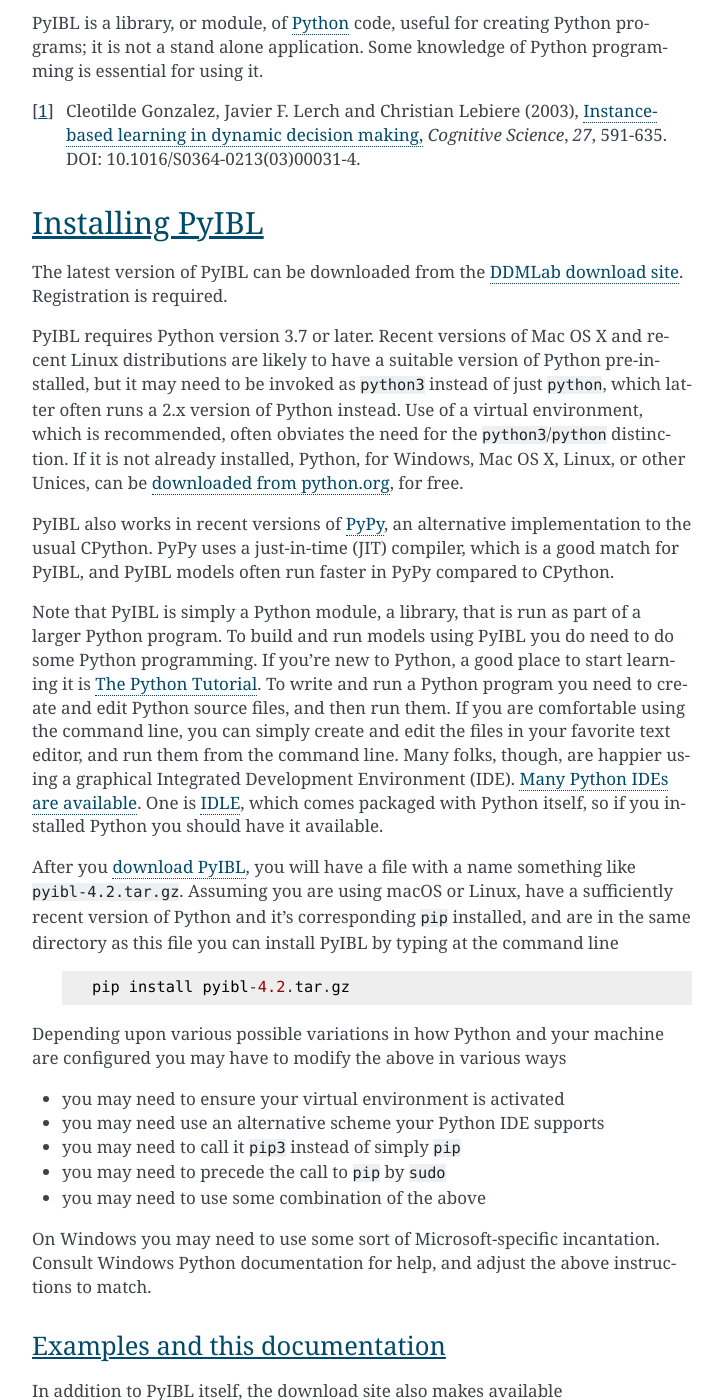
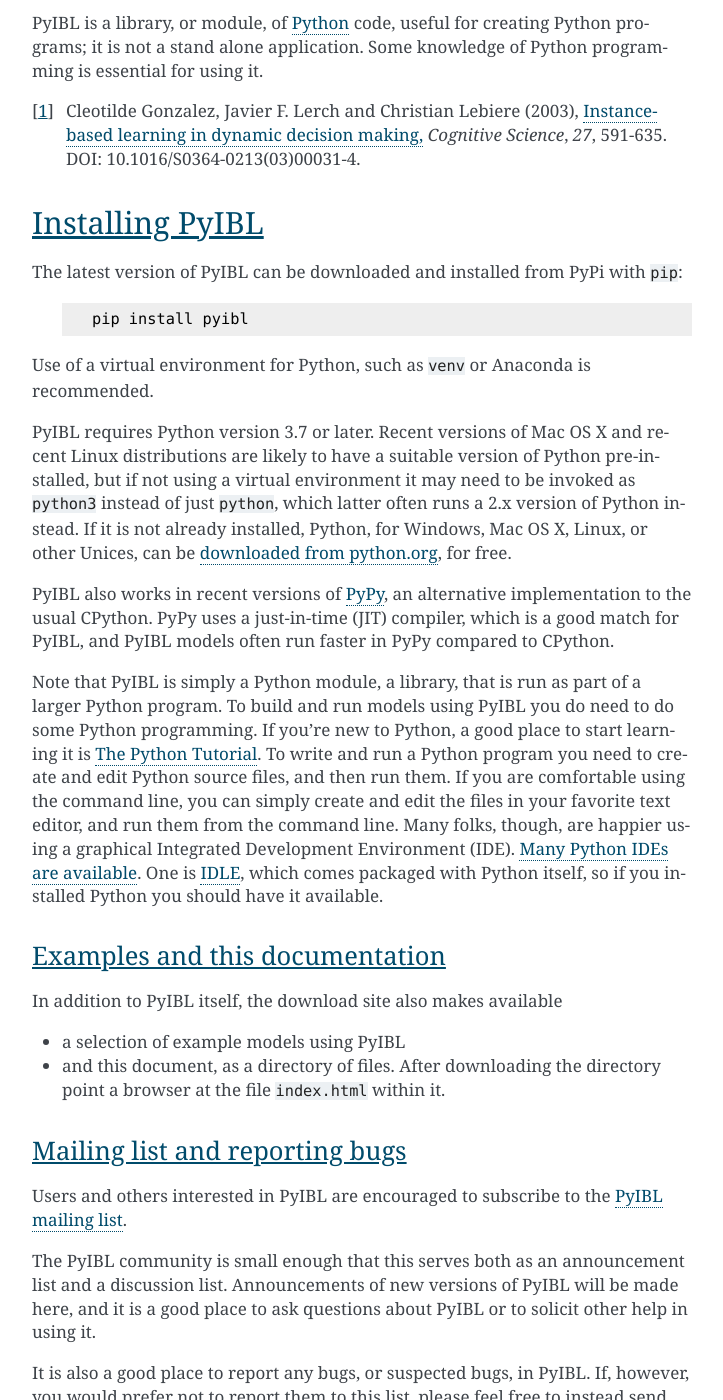
Before and after one commit to DDM-Lab/pyibl, a Sphinx documentation site: the page built from doc/index.rst, in a window 1280 px wide and 1400 px high, scrolled down 1200 px. Shown: the whole window, without its empty margins (388-1111 px from the left). Built offline with Sphinx 7.4.7, drawn with Linux system fonts in a browser that asks for light colours; formulas are drawn with MathJax 3; the version number could not be read and is left out; some of the changed text lies outside the part shown.

Commit message:
update doc for new installation scheme

```diff
--- a/doc/conf.py
+++ b/doc/conf.py
@@ -59,4 +59,4 @@
 # so a file named "default.css" will overwrite the builtin "default.css".
 html_static_path = ['_static']
 
-copyright = "2014-2020 Carnegie Mellon University"
+copyright = "2014-2022 Carnegie Mellon University"
--- a/doc/index.rst
+++ b/doc/index.rst
@@ -36,14 +36,16 @@
 Installing PyIBL
 ================
 
-The latest version of PyIBL can be downloaded from the
-`DDMLab download site <http://download.ddmlab.com/cgi-bin/download?package=pyibl>`_.
-Registration is required.
+The latest version of PyIBL can be downloaded and installed from PyPi with ``pip``:
+
+  .. parsed-literal:: pip install pyibl
+
+Use of a virtual environment for Python, such as ``venv`` or Anaconda is recommended.
 
 PyIBL requires Python version 3.7 or later. Recent versions of Mac OS X and recent Linux distributions
-are likely to have a suitable version of Python pre-installed, but it may need to be invoked as ``python3``
-instead of just ``python``, which latter often runs a 2.x version of Python instead. Use of a virtual environment,
-which is recommended, often obviates the need for the ``python3``/``python`` distinction.
+are likely to have a suitable version of Python pre-installed, but if not using a virtual environment
+it may need to be invoked as ``python3``
+instead of just ``python``, which latter often runs a 2.x version of Python instead.
 If it is not already installed, Python, for Windows, Mac OS X, Linux, or other Unices, can be
 `downloaded from python.org <http://www.python.org/download/>`_, for free.
 
@@ -66,30 +68,6 @@
 which comes packaged with Python itself, so if you installed Python
 you should have it available.
 
-After you `download PyIBL <http://download.ddmlab.com/cgi-bin/download?package=pyibl>`_,  you will
-have a file with a name something like ``pyibl-4.2.tar.gz``. Assuming you are
-using macOS or Linux, have a sufficiently recent version of Python and
-it's corresponding ``pip`` installed, and are in the same directory as
-this file you can install PyIBL by typing at the command line
-
-  .. parsed-literal:: pip install pyibl-4.2.tar.gz
-
-Depending upon various possible variations in how Python and your machine are configured
-you may have to modify the above in various ways
-
-* you may need to ensure your virtual environment is activated
-
-* you may need use an alternative scheme your Python IDE supports
-
-* you may need to call it ``pip3`` instead of simply ``pip``
-
-* you may need to precede the call to ``pip`` by ``sudo``
-
-* you may need to use some combination of the above
-
-On Windows you may need to use some sort of Microsoft-specific incantation.
-Consult Windows Python documentation for help, and adjust the above instructions to match.
-
 Examples and this documentation
 -------------------------------
 
@@ -788,13 +766,6 @@
 iterations.
 
 
-Further Examples
-----------------
-
-More complex examples, many derived from real research projects, can
-be downloaded from the same site as PyIBL itself.
-
-
 Reference
 =========
 
@@ -970,6 +943,12 @@
 Changes to PyIBL
 ================
 
+Changes between versions 4.2 and  4.2.0.1
+-----------------------------------------
+
+* PyIBL is now distributed via PyPi and need no longer be downloaded from the DDMLab website.
+
+
 Changes between versions 4.1 and  4.2
 -------------------------------------
 
```
Also changed, not shown: other parts of doc/index.rst (+6 -4 lines), README.md (+6 -2 lines).
